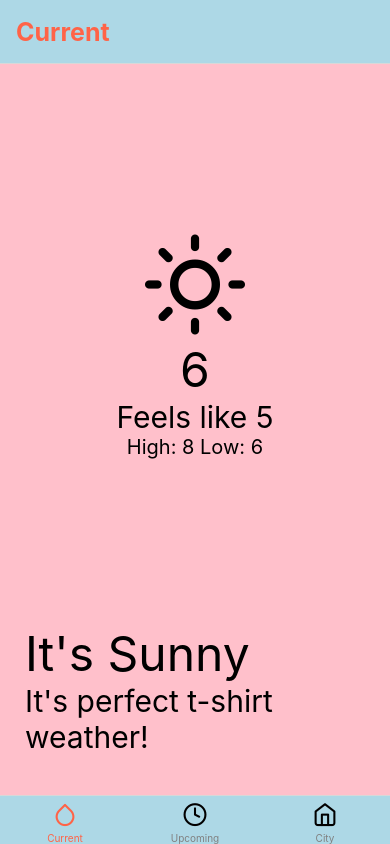
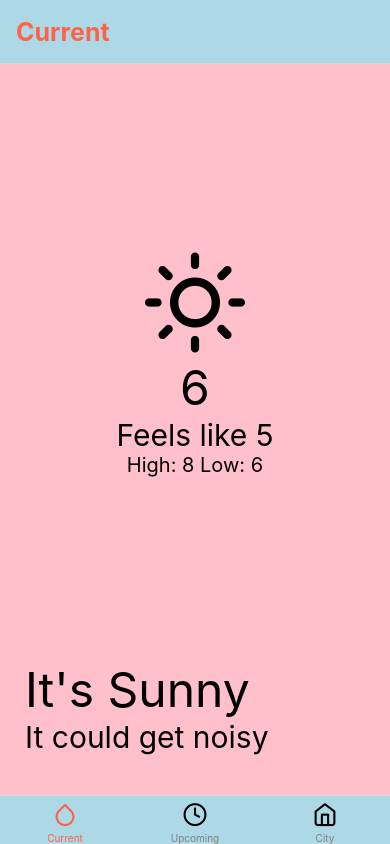
Before and after one commit to Jramm91/weather-app, a React Native app: screen /Current in a window 390 px wide. Built offline with nearby package versions, Linux system fonts and the light colour scheme.

Commit message:
Working on dynamic application

```diff
--- a/src/screens/CurrentWeather.js
+++ b/src/screens/CurrentWeather.js
@@ -2,9 +2,20 @@
 import { View, Text, SafeAreaView, StyleSheet, StatusBar } from 'react-native'
 import { Feather } from '@expo/vector-icons'
 import RowText from '../components/RowText'
+import { weatherType } from '../utilities/weatherType'
 
 const CurrentWeather = () => {
-  const { wrapper, container, temp, feels, highLowWrapper, highLow, bodyWrapper, description, message } = styles
+  const {
+    wrapper,
+    container,
+    temp,
+    feels,
+    highLowWrapper,
+    highLow,
+    bodyWrapper,
+    description,
+    message,
+  } = styles
   return (
     <SafeAreaView style={wrapper}>
       <View style={container}>
@@ -21,7 +32,7 @@
       </View>
       <RowText
         messageOne={'It\'s Sunny'}
-        messageTwo={'It\'s perfect t-shirt weather!'}
+        messageTwo={weatherType['Thunderstorm'].message}
         containerStyles={bodyWrapper}
         messageOneStyle={description}
         messageTwoStyle={message}
--- /dev/null
+++ b/src/utilities/weatherType.js
@@ -0,0 +1,42 @@
+export const weatherType = {
+    Thunderstorm: {
+        icon: 'zap',
+        message: 'It could get noisy',
+        backgroundColor: '#000000'
+    },
+    Drizzle: {
+        icon: 'cloud-rain',
+        message: 'It might rain a little',
+        backgroundColor: '#36454f'
+    },
+    Rain: {
+        icon: 'umbrella',
+        message: 'You will need an umbrella.',
+        backgroundColor: '#0000ff'
+    },
+    Snow: {
+        icon: 'cloud-snow',
+        message: 'Let\'s build a snowman!',
+        backgroundColor: '#7f6065'
+    },
+    Clear: {
+        icon: 'sun',
+        message: 'It\'s perfect t-shirt weather.',
+        backgroundColor: '#e47200'
+    },
+    Clouds: {
+        icon: 'cloud',
+        message: 'You could live in the clouds.',
+        backgroundColor: '#363636'
+    },
+    Haze: {
+        icon: 'wind',
+        message: 'It might be a bit damp.',
+        backgroundColor: '#58586e'
+    },
+    Mist: {
+        icon: 'align-justify',
+        message: 'It might be hard to see.',
+        backgroundColor: '#3e3e37'
+    }
+}
```
